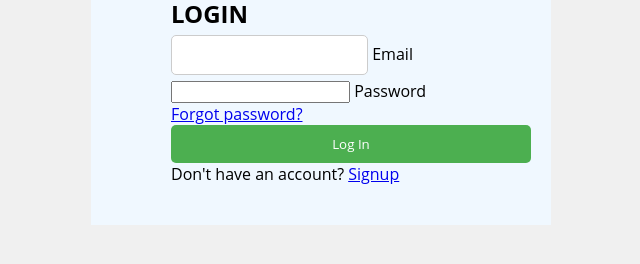
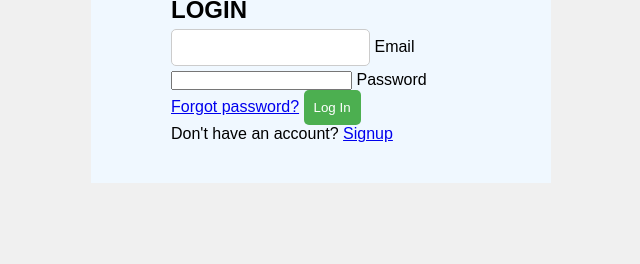
Before and after one commit to Isaac-kiptoo-kilimo/project-management-app, a plain HTML site: page frontend/pages/login.html in a window 1280 px wide. Shown: the part 578-842 px from the top of the page, without its empty margins (59-699 px from the left). After the commit the page ends 821 px from the top, so only its background shows below. Drawn offline with Linux system fonts and the light colour scheme.

Commit message:
ft:styling

```diff
--- a/frontend/css/style.css
+++ b/frontend/css/style.css
@@ -1,17 +1,26 @@
 
-
+  /* Color variables */
+  :root {
+    --white-color: #fff;
+    --bg-color: #fff;
+    --gray-color: #ccc;
+  }
 
 * {
   margin: 0;
   padding: 0;
   box-sizing: border-box;
-  font-family: "Open Sans", sans-serif;
 }
 
-body{
-    background-color: rgba(218, 231, 245, 1);
 
-  }
+body {
+  font-family: Arial, sans-serif;
+  background-color: #f0f0f0;
+  margin: 0;
+  padding: 0;
+  display: flex;
+}
+
   .login-container{
     display: flex;
     background-color: aliceblue;
@@ -68,11 +77,7 @@ body{
 
   /* projects style */
 
-  body{
-    background-color: rgba(218, 231, 245, 1);
-
-  }
-  .container{
+  /* .container{
     display: flex;
     background-color: aliceblue;
     width: 1000px;
@@ -80,7 +85,7 @@ body{
     gap: 50px;
     height: 90vw;
 
-  }
+  } */
   .in{
     display: flex;
     flex-direction: column;
@@ -123,11 +128,6 @@ body{
     font-size: 12px;
     color: rgba(31, 40, 69, 1);
   }
-
-
-
-
-
 
   .sidemenu{
     background-color: rgb(164, 200, 238);
@@ -320,17 +320,6 @@ body{
 
 
 
-  * {
-    margin: 0;
-    padding: 0;
-    box-sizing: border-box;
-}
-
-body {
-    font-family: Arial, sans-serif;
-}
-
-
 .container{
     height: 40vw;
   display: flex;
@@ -340,9 +329,7 @@ body {
   margin: 150px 30px;
 }
 
-body {
-    font-family: Arial, sans-serif;
-}
+
 
 .side-menu {
     background-color:rgb(193, 219, 245);
@@ -377,7 +364,7 @@ body {
     padding: 10px 20px;
 }
 
-.notifications,
+/* .notifications,
 .profile,
 .search {
     display: flex;
@@ -387,7 +374,7 @@ body {
 .search input {
     margin-right: 10px;
     padding: 5px;
-}
+} */
 
 
 .main-content {
@@ -439,20 +426,6 @@ body {
 
 
 
-* {
-  margin: 0;
-  padding: 0;
-  box-sizing: border-box;
-}
-
-
-body {
-  font-family: Arial, sans-serif;
-  background-color: #f0f0f0;
-  margin: 0;
-  padding: 0;
-  display: flex;
-}
 
 .homemenu {
   width: 200px;
@@ -633,10 +606,10 @@ nav li{
   cursor: pointer;
 }
 
-form {
+/* form {
   display: flex;
   flex-direction: column;
-}
+} */
 
 label {
   margin-top: 10px;
@@ -661,13 +634,6 @@ button {
 }
 
 
-
-  /* Color variables */
-:root {
-  --white-color: #fff;
-  --bg-color: #fff;
-  --gray-color: #ccc;
-}
 
 
 
@@ -746,20 +712,3 @@ footer .social-icons a {
   background-position: center;
   background-image: url("../images/contact-bg.jpeg");
 }
-
-@media screen and (max-width: 990px) {
-  #skills .card {
-    width: calc(100% / 2 - 10px) !important;
-  }
-}
-
-@media screen and (max-width: 668px) {
-  #skills .card,
-  #portfolio .card-wrapper {
-    width: 100% !important;
-  }
- #about .hire-text h2 {
-   height: 70px;
-   width: 70px;
- }
-}
--- a/frontend/src/home.ts
+++ b/frontend/src/home.ts
@@ -21,7 +21,7 @@ class TaskModal {
     }
 
     private closeModalHandler() {
-        this.modal.style display = "none";
+        this.modal.style.display = "none";
     }
 
     private closeModalOnOutsideClick(event: MouseEvent) {
```
Also changed, not shown: frontend/index.html (+1 -1 lines), frontend/src/pages/User.html (+0 -2 lines), frontend/pages/user.html (deleted).
